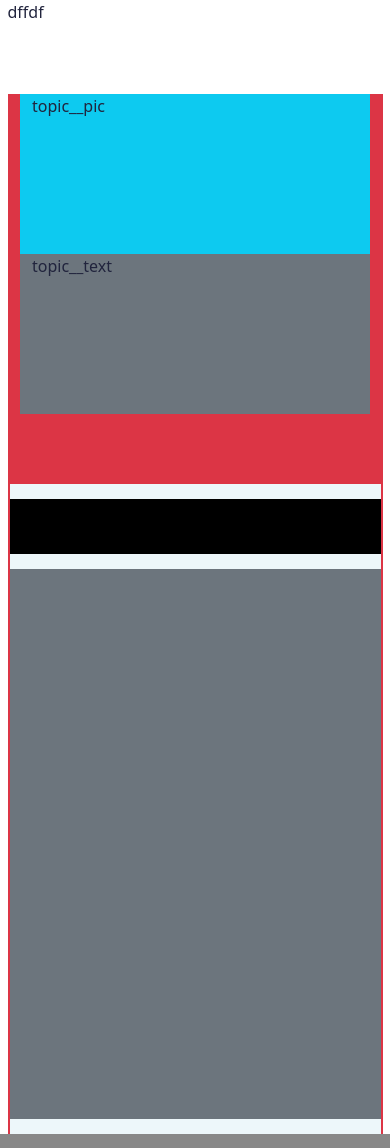
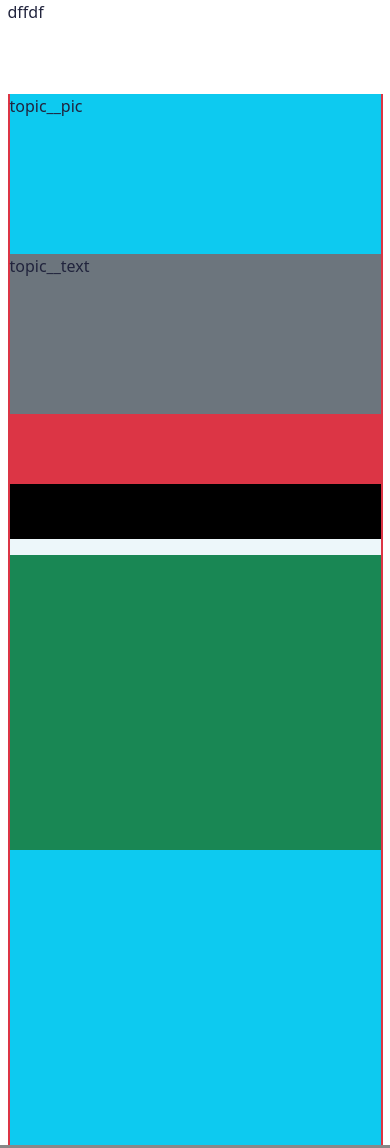
Before and after one commit to NarawitC/BS_Reponsive, a plain HTML site: page index.html in a window 390 px wide. Drawn offline with nearby package versions, Linux system fonts and the light colour scheme.

Commit message:
modify layout2

```diff
--- a/index.html
+++ b/index.html
@@ -1,28 +1,32 @@
 <!DOCTYPE html>
 <html lang="en" class="m-0 p-0">
   <head>
-    <meta charset="UTF-8">
-    <meta http-equiv="X-UA-Compatible" content="IE=edge">
-    <meta name="viewport" content="width=device-width, initial-scale=1.0">
-    <link href="https://cdn.jsdelivr.net/npm/bootstrap@5.1.3/dist/css/bootstrap.min.css" rel="stylesheet" integrity="sha384-1BmE4kWBq78iYhFldvKuhfTAU6auU8tT94WrHftjDbrCEXSU1oBoqyl2QvZ6jIW3" crossorigin="anonymous">
-    <link rel="preconnect" href="https://fonts.googleapis.com">
-    <link rel="preconnect" href="https://fonts.gstatic.com" crossorigin>
-    <link href="https://fonts.googleapis.com/css2?family=Heebo:wght@100;200;300;400;500;600;700;800;900&display=swap" rel="stylesheet">
+    <meta charset="UTF-8" />
+    <meta http-equiv="X-UA-Compatible" content="IE=edge" />
+    <meta name="viewport" content="width=device-width, initial-scale=1.0" />
+    <link href="https://cdn.jsdelivr.net/npm/bootstrap@5.1.3/dist/css/bootstrap.min.css" rel="stylesheet" integrity="sha384-1BmE4kWBq78iYhFldvKuhfTAU6auU8tT94WrHftjDbrCEXSU1oBoqyl2QvZ6jIW3" crossorigin="anonymous" />
+    <link rel="preconnect" href="https://fonts.googleapis.com" />
+    <link rel="preconnect" href="https://fonts.gstatic.com" crossorigin />
+    <link href="https://fonts.googleapis.com/css2?family=Heebo:wght@100;200;300;400;500;600;700;800;900&display=swap" rel="stylesheet" />
 
-    <link rel="stylesheet" href="./style.css">
+    <link rel="stylesheet" href="./style.css" />
     <title>Index</title>
   </head>
   <body class="mx-auto w-100">
-    <div class="wrapper mx-auto bg-white"> dffdf
+    <div class="wrapper mx-auto bg-white">
+      dffdf
       <header></header>
-        <main class="bg-danger padding-general ">
-            <div class="topic d-sm-flex justify-content-sm-between justify-content-evenly row flex-wrap-reverse">
-                <div class="topic__text bg-secondary col-7 mobile--min_width">topic__text</div>
-                <div class="topic__pic bg-info col-3 mobile--min_width">topic__pic</div>
+      <main class="bg-danger padding-general">
+        <div class="topic justify-content-sm-between row">
+          <div class="topic__text bg-secondary col-sm-8 order-2 order-sm-1">topic__text</div>
+          <div class="topic__pic bg-info col-sm-4 order-1 order-sm-2">topic__pic</div>
         </div>
-            <div class="post post-color d-sm-flex flex-sm-column justify-content-sm-evenly d-flex flex-column justify-content-evenly">
+        <div class="post post-color">
           <div class="post__header bg-black"></div>
-                <div class="post__content bg-secondary"></div>
+          <div class="post__content my-3 bg-secondary row justify-content-sm-between">
+            <div class="post__item post__item1 col-sm-6 bg-success"></div>
+            <div class="post__item post__item2 col-sm-6 bg-info"></div>
+          </div>
         </div>
       </main>
       <footer></footer>
--- a/style.css
+++ b/style.css
@@ -1,61 +1,62 @@
-*{
+* {
   box-sizing: border-box;
 }
-html{
+html {
   font-family: 'Heebo', sans-serif;
   background-color: #888888;
 }
-body{
+body {
   max-width: 1152px;
 }
-.mobile--min_width{
+/* .mobile--min_width{
     min-width: 350px;
-}
-.padding-general{
+} */
+.padding-general {
   padding: 0 15% 0 15%;
 }
-.wrapper{
+.wrapper {
   max-width: 1152px;
-    color: #21243D;
+  color: #21243d;
 }
-.topic{
-    height: 320px;
+.topic {
+  min-height: 320px;
   margin: 70px 0px;
 }
-.topic__text{
-    width: 55%;
+.topic__text {
+  /* max-width: 500px; */
 }
-.topic__pic{
-    width: 25%;
+.topic__pic {
+  /* max-width: 254px; */
 }
-.post-color{
-    background-color: #EDF7FA;
+.post-color {
+  background-color: #edf7fa;
   min-height: 400px;
 }
-.post__header{
+.post__header {
   width: 100%;
-    height: 55px;
+  min-height: 55px;
+  max-width: 856px;
 }
-.post__content{
-    height: 300px;
-    width: 100%;
+.post__content {
+  min-height: 300px;
+  max-width: 856px;
+}
+.post__item {
+  max-width: 390px;
+  min-height: 295px;
+}
+.row {
+  --bs-gutter-x: 0;
 }
 
 @media only screen and (max-width: 576px) {
-    body{
-        width: 375px
+  body {
+    width: 375px;
   }
-    .wrapper{
-        width: 375px
+  .wrapper {
+    width: 375px;
   }
-    .padding-general{
+  .padding-general {
     padding: 0 2px;
   }
-    .post__content{
-        height: 550px;
-        width: 100%;
 }
-    .post-color{
-        height: 650px;
-    }
-}
```
Lines whose indentation alone changed are shown as unchanged.
